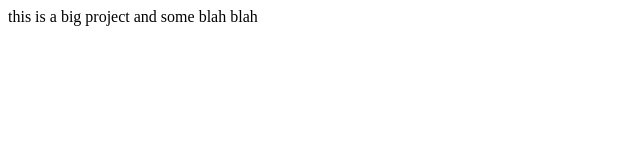
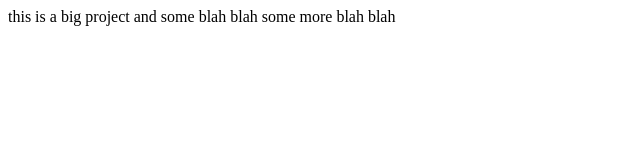
Before and after one commit to sgupta8limitless/gitsampleremote, a plain HTML site: page index.html in a window 1280 px wide. Shown: the whole page, without its empty margins (0-640 px from the left). Drawn offline with Linux system fonts and the light colour scheme.

Commit message:
Third Change

```diff
--- a/index.html
+++ b/index.html
@@ -8,7 +8,7 @@
 </head>
 <body>
 
-    this is a big project and some blah blah
+    this is a big project and some blah blah some more blah blah
 
 </body>
 </html>
```
Also changed, not shown: 1 other file.
